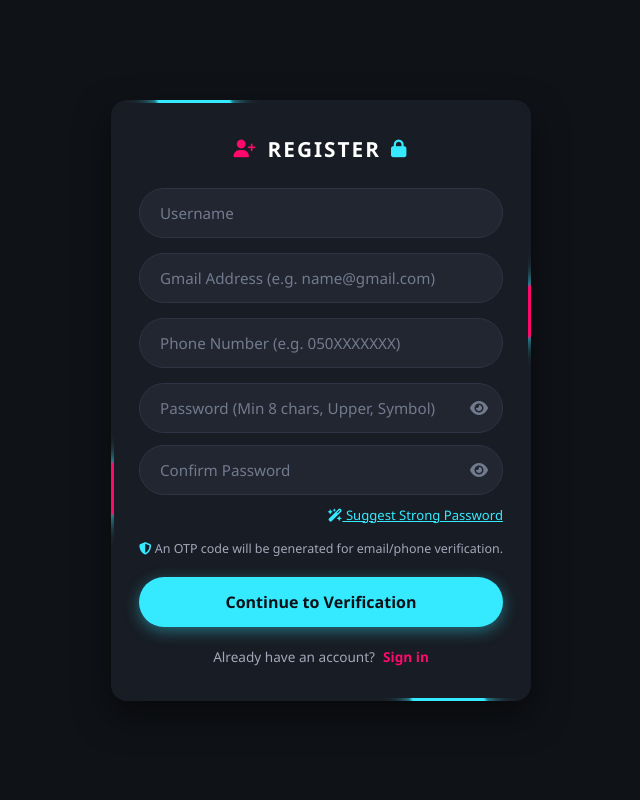
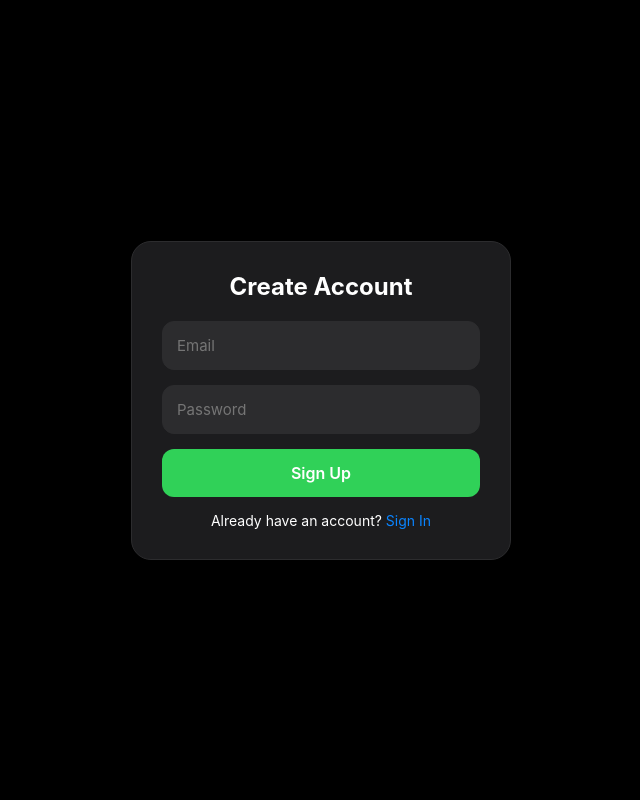
Before and after one commit to aidoomichael60-lang/Focus-Photos, a Flask app: page /register in a window 1280 px wide. Shown: the whole page, without its empty margins (319-959 px from the left). Run offline with Flask 3, Linux system fonts and the light colour scheme.

Commit message:
Update register.html

```diff
--- a/templates/register.html
+++ b/templates/register.html
@@ -1,146 +1,42 @@
-{% extends "base.html" %}
+<!DOCTYPE html>
+<html lang="en">
+<head>
+    <meta charset="UTF-8">
+    <meta name="viewport" content="width=device-width, initial-scale=1.0">
+    <title>Sign Up - Focus Photos</title>
+    <style>
+        * { box-sizing: border-box; margin: 0; padding: 0; font-family: -apple-system, BlinkMacSystemFont, sans-serif; }
+        body { background: #000; color: #fff; display: flex; align-items: center; justify-content: center; min-height: 100vh; padding: 20px; }
+        .auth-card { background: #1c1c1e; border: 1px solid #2c2c2e; padding: 30px; border-radius: 20px; width: 100%; max-width: 380px; }
+        h2 { font-size: 24px; margin-bottom: 20px; text-align: center; }
+        input { width: 100%; padding: 14px; margin-bottom: 15px; border-radius: 12px; border: 1px solid #2c2c2e; background: #2c2c2e; color: #fff; font-size: 15px; }
+        button { width: 100%; padding: 14px; border-radius: 12px; border: none; background: #30d158; color: #fff; font-weight: 600; font-size: 16px; cursor: pointer; }
+        .alert { background: rgba(255,69,58,0.2); color: #ff453a; padding: 10px; border-radius: 8px; font-size: 13px; margin-bottom: 15px; text-align: center; }
+        .link { text-align: center; margin-top: 15px; font-size: 14px; }
+        .link a { color: #0a84ff; text-decoration: none; }
+    </style>
+</head>
+<body>
+    <div class="auth-card">
+        <h2>Create Account</h2>
 
-{% block title %}Register - Focus Photos{% endblock %}
+        {% with messages = get_flashed_messages(with_categories=true) %}
+          {% if messages %}
+            {% for category, message in messages %}
+              <div class="alert">{{ message }}</div>
+            {% endfor %}
+          {% endif %}
+        {% endwith %}
 
-{% block content %}
-<div class="login-container-wrapper">
-    <div class="login-box">
-        <div class="login-content">
-            <div class="login-header">
-                <i class="fa-solid fa-user-plus pink-icon"></i>
-                <span>REGISTER</span>
-                <i class="fa-solid fa-lock cyan-icon"></i>
-            </div>
+        <form action="{{ url_for('register') }}" method="POST">
+            <input type="email" name="email" placeholder="Email" required>
+            <input type="password" name="password" placeholder="Password" required>
+            <button type="submit">Sign Up</button>
+        </form>
 
-            {% with messages = get_flashed_messages() %}
-              {% if messages %}
-                {% for message in messages %}
-                  <div class="alert-message">{{ message }}</div>
-                {% endfor %}
-              {% endif %}
-            {% endwith %}
-
-            <form method="POST" action="{{ url_for('register') }}" onsubmit="return validatePasswords()" style="width: 100%;">
-                <div class="input-group-item">
-                    <input type="text" name="username" placeholder="Username" required>
-                </div>
-
-                <div class="input-group-item">
-                    <input type="email" name="email" placeholder="Gmail Address (e.g. name@gmail.com)" required>
-                </div>
-
-                <div class="input-group-item">
-                    <input type="tel" name="phone" placeholder="Phone Number (e.g. 050XXXXXXX)" required>
-                </div>
-
-                <div class="input-group-item" style="position: relative; margin-bottom: 12px;">
-                    <input type="password" id="password" name="password"
-                           placeholder="Password (Min 8 chars, Upper, Symbol)"
-                           pattern="(?=.*\d)(?=.*[a-z])(?=.*[A-Z])(?=.*[\W_]).{8,}"
-                           title="Must contain at least 8 characters, including upper & lower case letters, a number, and a symbol."
-                           style="padding-right: 45px;" required>
-                    <i class="fa-solid fa-eye" id="togglePwd" onclick="toggleVisibility('password', 'togglePwd')"
-                       style="position: absolute; right: 15px; top: 50%; transform: translateY(-50%); cursor: pointer; color: #727b8e;"></i>
-                </div>
-
-                <div class="input-group-item" style="position: relative; margin-bottom: 8px;">
-                    <input type="password" id="confirm_password" name="confirm_password"
-                           placeholder="Confirm Password"
-                           style="padding-right: 45px;" required>
-                    <i class="fa-solid fa-eye" id="toggleConfirmPwd" onclick="toggleVisibility('confirm_password', 'toggleConfirmPwd')"
-                       style="position: absolute; right: 15px; top: 50%; transform: translateY(-50%); cursor: pointer; color: #727b8e;"></i>
-                </div>
-
-                <div id="pwdError" style="color: #ff0a6c; font-size: 0.8rem; display: none; margin-bottom: 10px; text-align: center;">
-                    Passwords do not match!
-                </div>
-
-                <div style="width: 100%; text-align: right; margin-bottom: 15px;">
-                    <button type="button" onclick="generateStrongPassword()" style="background: none; border: none; color: #35eaff; font-size: 0.82rem; cursor: pointer; text-decoration: underline; padding: 0;">
-                        <i class="fa-solid fa-wand-magic-sparkles"></i> Suggest Strong Password
-                    </button>
-                </div>
-
-                <p style="font-size: 0.78rem; color: #a0a8b9; text-align: center; margin-bottom: 15px;">
-                    <i class="fa-solid fa-shield-halved" style="color: #35eaff;"></i> An OTP code will be generated for email/phone verification.
-                </p>
-
-                <button type="submit" class="btn-submit">Continue to Verification</button>
-            </form>
-
-            <div class="login-footer" style="justify-content: center; gap: 8px;">
-                <span style="color: #a0a8b9;">Already have an account?</span>
-                <a href="{{ url_for('login') }}" class="signup">Sign in</a>
-            </div>
+        <div class="link">
+            Already have an account? <a href="{{ url_for('login') }}">Sign In</a>
         </div>
     </div>
-</div>
-
-<script>
-function toggleVisibility(inputId, iconId) {
-    const field = document.getElementById(inputId);
-    const icon = document.getElementById(iconId);
-
-    if (field.type === "password") {
-        field.type = "text";
-        icon.classList.remove("fa-eye");
-        icon.classList.add("fa-eye-slash");
-        icon.style.color = "#35eaff";
-    } else {
-        field.type = "password";
-        icon.classList.remove("fa-eye-slash");
-        icon.classList.add("fa-eye");
-        icon.style.color = "#727b8e";
-    }
-}
-
-function generateStrongPassword() {
-    const uppers = "ABCDEFGHIJKLMNOPQRSTUVWXYZ";
-    const lowers = "abcdefghijklmnopqrstuvwxyz";
-    const numbers = "0123456789";
-    const symbols = "!@#$%^&*()_+-=";
-    const all = uppers + lowers + numbers + symbols;
-
-    let password = "";
-    password += uppers[Math.floor(Math.random() * uppers.length)];
-    password += lowers[Math.floor(Math.random() * lowers.length)];
-    password += numbers[Math.floor(Math.random() * numbers.length)];
-    password += symbols[Math.floor(Math.random() * symbols.length)];
-
-    for (let i = 0; i < 10; i++) {
-        password += all[Math.floor(Math.random() * all.length)];
-    }
-
-    password = password.split('').sort(() => 0.5 - Math.random()).join('');
-
-    const pwdField = document.getElementById("password");
-    const confirmField = document.getElementById("confirm_password");
-
-    pwdField.value = password;
-    confirmField.value = password;
-
-    pwdField.type = "text";
-    confirmField.type = "text";
-
-    document.getElementById("togglePwd").classList.replace("fa-eye", "fa-eye-slash");
-    document.getElementById("togglePwd").style.color = "#35eaff";
-    document.getElementById("toggleConfirmPwd").classList.replace("fa-eye", "fa-eye-slash");
-    document.getElementById("toggleConfirmPwd").style.color = "#35eaff";
-
-    document.getElementById("pwdError").style.display = "none";
-}
-
-function validatePasswords() {
-    const pwd = document.getElementById("password").value;
-    const confirmPwd = document.getElementById("confirm_password").value;
-    const errorDiv = document.getElementById("pwdError");
-
-    if (pwd !== confirmPwd) {
-        errorDiv.style.display = "block";
-        return false;
-    }
-    errorDiv.style.display = "none";
-    return true;
-}
-</script>
-{% endblock %}
+</body>
+</html>
```
